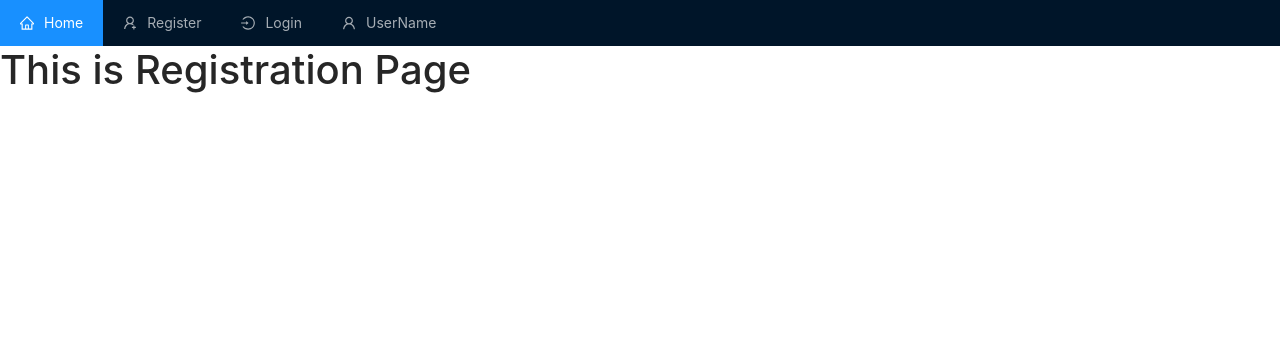
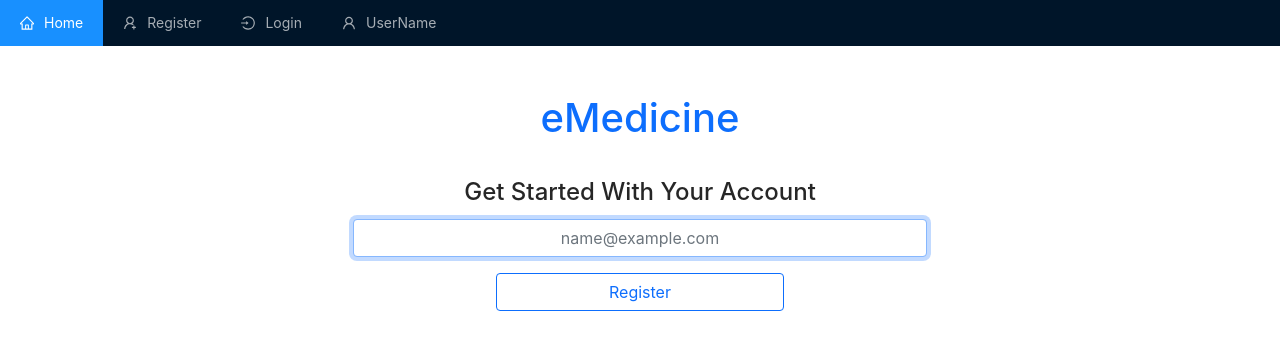
Before and after one commit to Hillol-Talukdar/eMedicine, a React (Create React App) app in the folder client/: page /register in a window 1280 px wide. Shown: the top 350 px of the page. Built offline with nearby package versions, Linux system fonts and the light colour scheme.

Commit message:
designed registration email submit form page

```diff
--- a/client/src/pages/auth/Register.js
+++ b/client/src/pages/auth/Register.js
@@ -1,9 +1,45 @@
-import React from "react";
+import React, { useState } from "react";
+import { Divider } from "antd";
+import ColumnGroup from "antd/lib/table/ColumnGroup";
 
-const Register = () => (
-    <div>
-        <h1> This is Registration Page </h1>
-    </div>
-);
+const Register = () => {
+    const [email, setEmail] = useState("");
+
+    const submitHandler = () => {};
+    return (
+        <div className="d-flex p-5 justify-content-center">
+            <div className="row align-items-center">
+                <div className="d-flex justify-content-center">
+                    <h1 className="text-primary">eMedicine</h1>
+                </div>
+                <div className="mt-3">
+                    <h4 className="d-flex justify-content-center">
+                        Get Started With Your Account
+                    </h4>
+
+                    <form onSubmit={submitHandler}>
+                        <input
+                            type="email"
+                            class="form-control text-center"
+                            id="regEmail"
+                            placeholder="name@example.com"
+                            value={email}
+                            onChange={(e) => setEmail(e.target.value)}
+                            autoFocus
+                        />
+                        <div class="d-grid gap-2 col-6 mx-auto mt-3">
+                            <button
+                                class="btn btn-outline-primary"
+                                type="submit"
+                            >
+                                Register
+                            </button>
+                        </div>
+                    </form>
+                </div>
+            </div>
+        </div>
+    );
+};
 
 export default Register;
```
